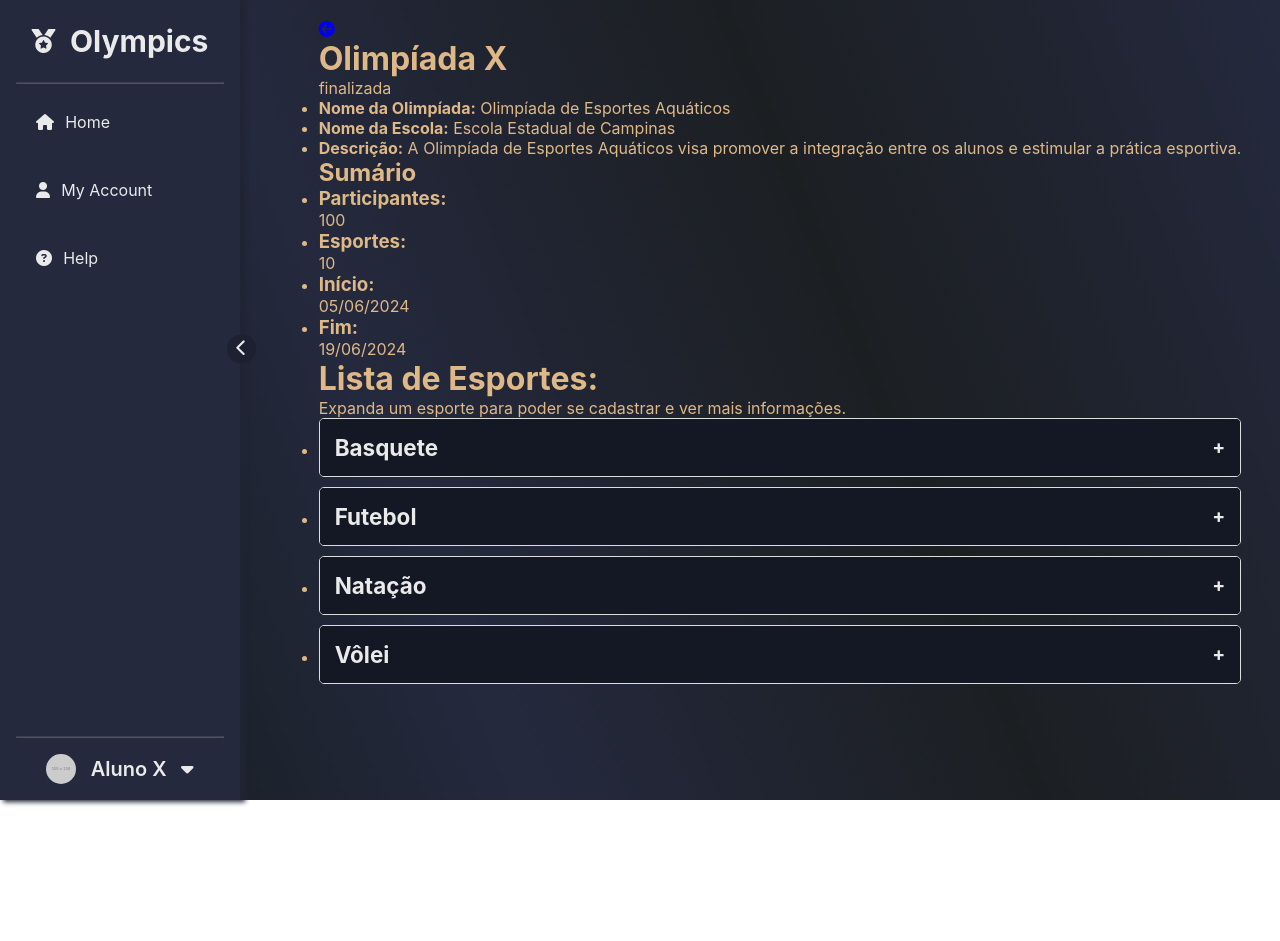
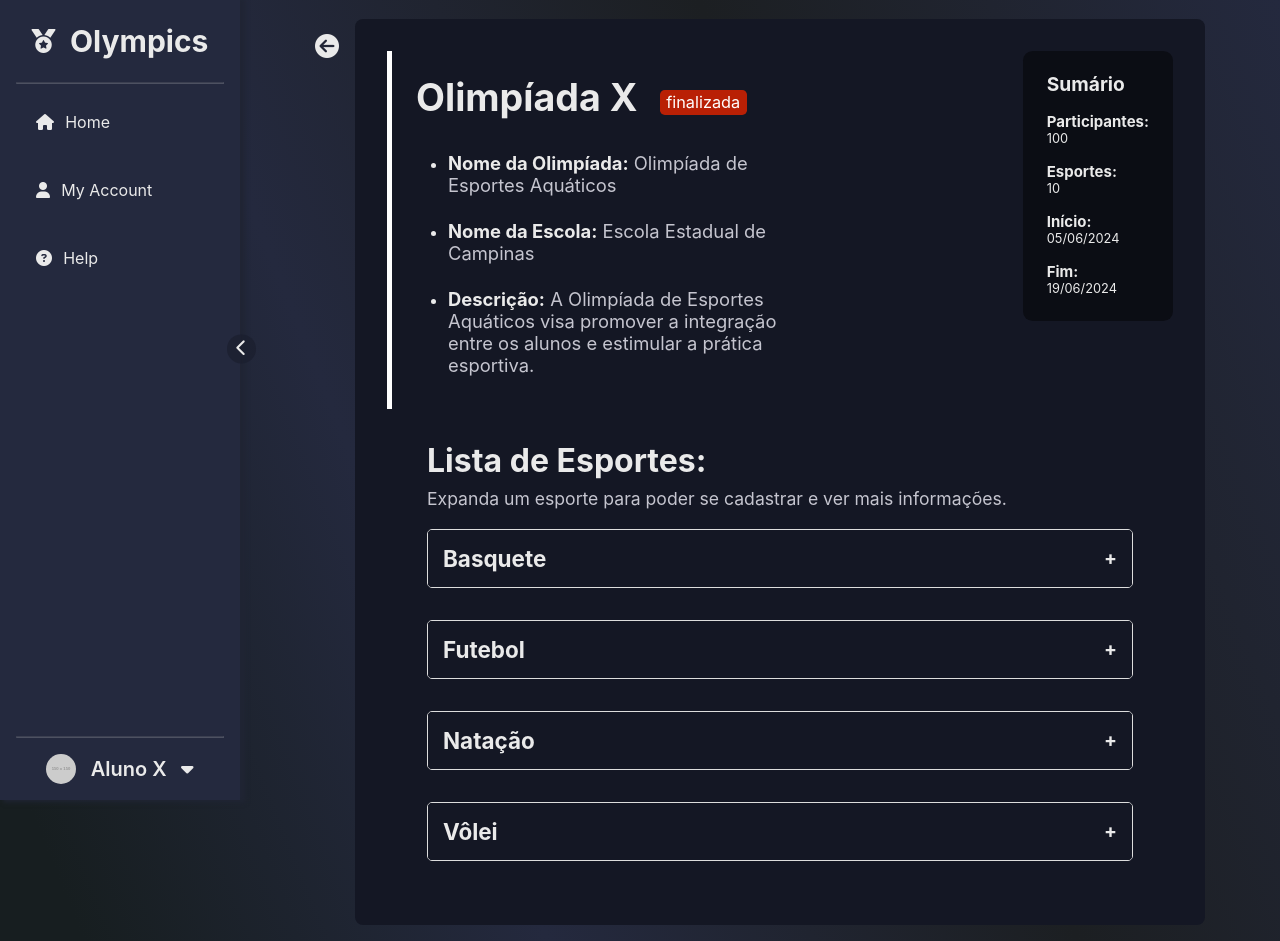
Before and after one commit to phdaccache/Projeto_MC656, a React (Create React App) app in the folder frontend/: page /events/view/1 in a window 1280 px wide. Before the commit the page ends 800 px from the top, so only its background shows below. Built offline with nearby package versions, Linux system fonts and the light colour scheme.

Commit message:
feat: add ViewEvent final styles

```diff
--- a/frontend/src/pages/ViewEvent/ViewEvent.css
+++ b/frontend/src/pages/ViewEvent/ViewEvent.css
@@ -1,3 +1,189 @@
 .view-event-container {
-    color: burlywood;
+  width: 85%;
+  margin: 0 auto;
+  background-color: #141724;
+  padding: 2rem 0;
+  border-radius: 0.5rem;
+  position: relative;
 }
+
+.back-view-event {
+  position: absolute;
+  top: 0.8rem;
+  left: -2.5rem;
+  color: #eaeaea;
+  text-decoration: none;
+  font-size: 1.5rem;
+  transition: color 0.3s;
+}
+
+.back-view-event:hover {
+  color: #5575A6;
+}
+
+.event-header-background {
+  background-position: center;
+  background-size: cover;
+  background-repeat: no-repeat;
+  border-radius: 0.2rem;
+  overflow: hidden;
+  margin: 2rem 0rem;
+  border: 2px solid rgba(255, 255, 255, 0.658);
+}
+
+.event-header-container {
+  /* width: 80%; */
+  display: flex;
+  justify-content: space-between;
+  gap: 8rem;
+  color: #eaeaea;
+  margin-top: 2rem;
+  /* background: rgba(0, 0, 0, 0.73); */
+  border-left: 0.35rem solid white;
+  background-color: #141724;
+  /* padding: 1rem; */
+  margin: 0 2rem;
+  margin-bottom: 2rem;
+  cursor: default;
+}
+
+.event-header-container h1 {
+  font-size: 2.35rem;
+  margin-bottom: 2rem;
+}
+
+.event-header-container b {
+  color: #eaeaea;
+}
+
+.event-header-container p {
+  font-size: 1.15rem;
+  margin-bottom: 1rem;
+  color: #c5c5cf;
+}
+
+.view-event-container hr {
+  margin: 3rem auto;
+  width: 70%;
+}
+
+.event-info-background {
+  width: 63%;
+}
+
+.event-info {
+  /* width: 70%; */
+  /* height: 100%; */
+  padding: 1.5rem;
+  padding-bottom: 0.6rem;
+  border-radius: 0.2rem;
+}
+
+.event-info p {
+  max-width: 88%;
+}
+
+.event-info ul li {
+  margin-left: 2rem;
+  margin-bottom: 1.5rem;
+}
+
+.event-title-status {
+  display: flex;
+  gap: 0.9rem;
+}
+
+.event-info span {
+  color: #ffffff;
+  font-size: 1.02rem;
+  padding: 0.2rem 0.4rem;
+  padding-top: 0.125rem;
+  border-radius: 0.3rem;
+  margin-left: 0.5rem;
+  margin-top: 0.95rem;
+  align-self: start;
+}
+
+.event-info span.not-started {
+  background-color: #6ba123;
+}
+
+.event-info span.in-progress {
+  background-color: #b97a05;
+}
+
+.event-info span.finished {
+  background-color: #b92005;
+}
+
+.event-summary {
+  background-color: rgba(0, 0, 0, 0.452);
+  padding: 1.3rem 1.5rem;
+  padding-bottom: 0.6rem;
+  border-radius: 0.6rem;
+  width: 25%;
+  font-size: 0.8rem;
+  display: flex;
+  flex-direction: column;
+  height: 80%;
+  /* justify-content: space-between; */
+  /* padding-left: 2.5rem; */
+  /* border-radius: 0.9rem; */
+}
+
+.event-summary h2 {
+  margin-bottom: 1rem;
+}
+
+.event-status {
+  /* width: 100%; */
+  font-size: 0.63rem;
+  padding: 0.2rem 0rem;
+  /* margin: 1rem; */
+}
+
+.event-status h2 {
+  width: 100%;
+  text-align: center;
+  /* background-color: rgba(0, 0, 0, 0.25); */
+  border-radius: 0.5rem;
+  padding: 0.1rem 0.7rem;
+  padding-bottom: 0.4rem;
+}
+
+.event-summary ul {
+  list-style-type: none;
+  padding: 0;
+}
+
+.event-summary ul li {
+  margin-bottom: 1rem;
+}
+
+.event-body-container {
+  padding: 0 1rem;
+}
+
+.event-sports {
+  padding: 0 3.5rem;
+}
+
+.event-sports ul {
+  list-style-type: none;
+  padding: 0;
+}
+
+.event-sports ul li {
+  margin-bottom: 2rem;
+}
+
+.event-sports h1 {
+  color: #eaeaea;
+  margin-bottom: 0.5rem;
+}
+
+.event-sports p {
+  color: #c5c5cf;
+  font-size: 1.1rem;
+  margin-bottom: 1.2rem;
+}
```
